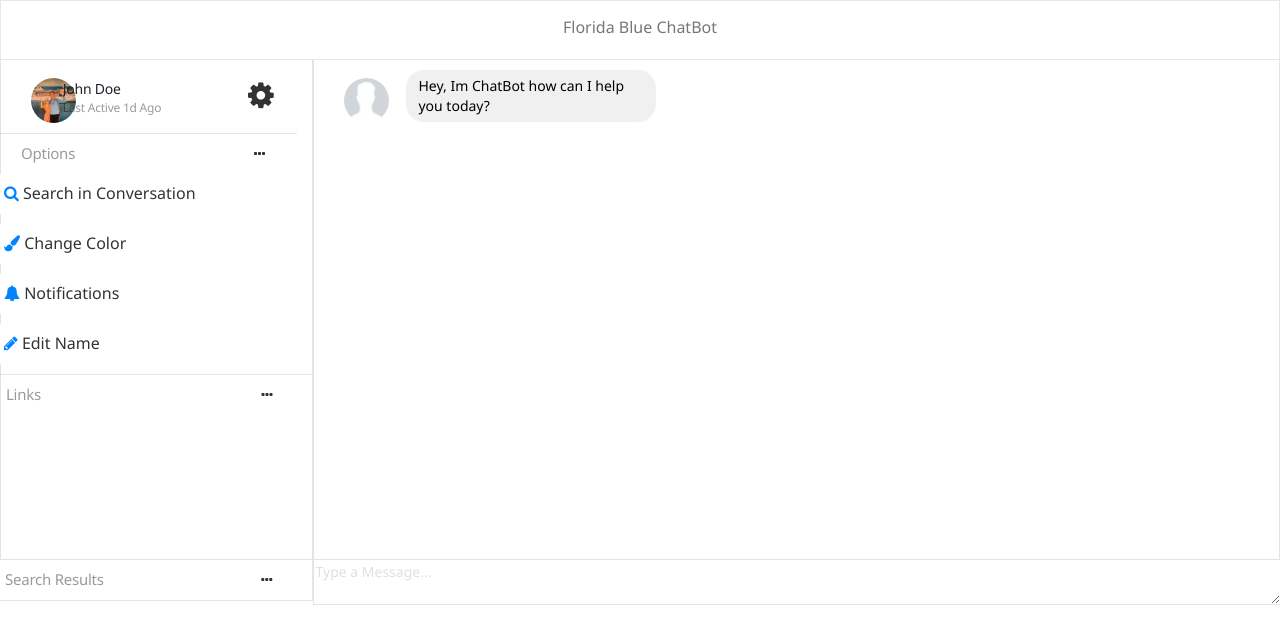
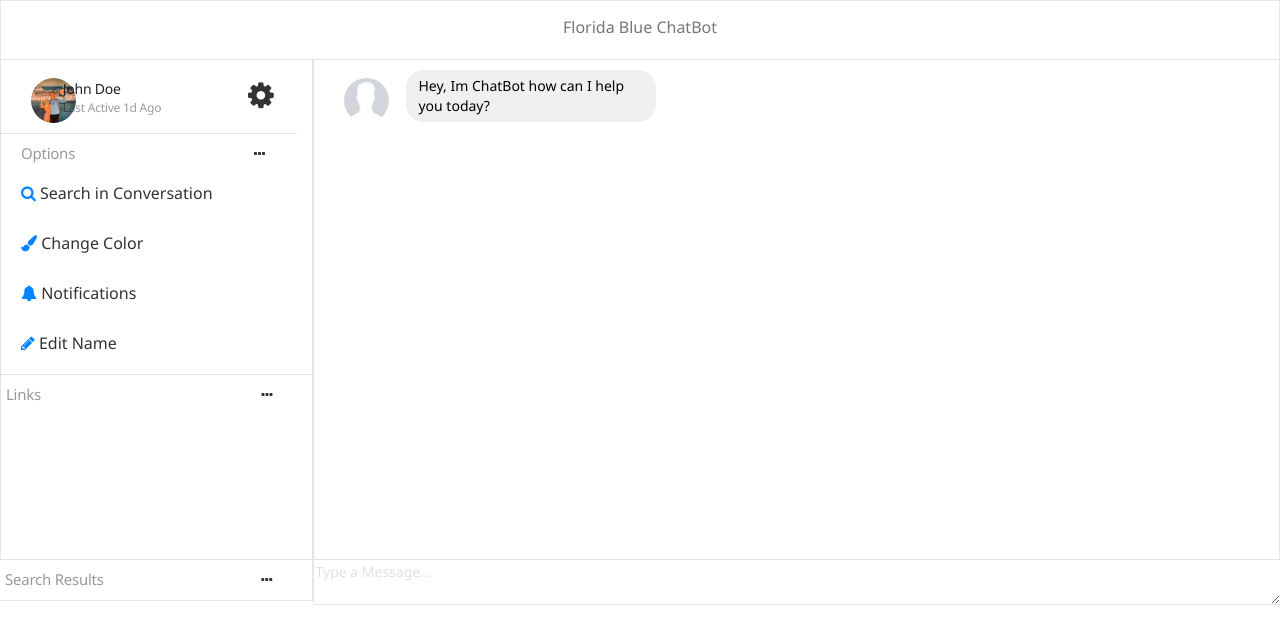
Before and after one commit to angellikgh/react-chatbot, a React (Create React App) app: page / in a window 1280 px wide. Shown: the top 644 px of the page. Built offline with nearby package versions, Linux system fonts and the light colour scheme.

Commit message:
Removed components and simplified the Options

```diff
--- a/src/App.js
+++ b/src/App.js
@@ -9,10 +9,7 @@
 import Options from "./components/Options/Options";
 import Profile from "./components/Options/Profile/Profile";
 import OptionsList from "./components/Options/OptionsList/OptionsList";
-import SearchOption from "./components/Options/OptionsList/Search/SearchOption";
-import ChangeColor from "./components/Options/OptionsList/ChangeColor/SearchOption";
-import Notifications from "./components/Options/OptionsList/Notifications/Notifications";
-import EditName from "./components/Options/OptionsList/EditName/EditName";
+import Option from './components/Options/OptionsList/Option/Option';
 import LinkContainer from "./components/Options/Links/LinkContainer";
 import SearchBar from "./components/SearchBar/SearchBar";
 import QueryResults from "./components/QueryResults/QueryResults";
@@ -88,10 +85,10 @@
                     <Options>
                         <Profile/>
                         <OptionsList name="Options">
-                           <SearchOption onClick={this.toggleSearch} />
-                           <ChangeColor/>
-                           <Notifications/>
-                           <EditName/>
+                           <Option onClick={this.toggleSearch} iconClass="fa fa-search" iconColor="#0084ff" text="Search in Conversation" />
+                           <Option iconClass="fa fa-paint-brush" iconColor="#0084ff" text="Change Color" />
+                           <Option iconClass="fa fa-bell" iconColor="#0084ff" text="Notifications" />
+                           <Option iconClass="fa fa-pencil" iconColor="#0084ff" text="Edit Name" />
                         </OptionsList>
                         <LinkContainer>
                             {/* Links or Pictures from the Conversation go here */}
--- a/src/components/Options/OptionsList/ChangeColor/SearchOption.js
+++ /dev/null
@@ -1,13 +0,0 @@
-import React, { Component } from 'react';
-import './style.css';
-
-export default class ChangeColor extends Component {
-
-    render() {
-        return (
-            <div className="row">
-                <button className="text-left"><span className="fa fa-paint-brush"/> Change Color</button>
-            </div>
-        );
-    }
-}
--- a/src/components/Options/OptionsList/ChangeColor/style.css
+++ /dev/null
@@ -1,14 +0,0 @@
-.fa-paint-brush {
-    color: #0084ff;
-}
-
-button {
-    width:85%;
-    background-color: #FFFFFF;
-    margin-top:10px;
-    font-size:16px;
-    border:none;
-    padding-left:15px;
-    height:40px;
-    margin-left:18px;
-}
--- a/src/components/Options/OptionsList/EditName/EditName.js
+++ /dev/null
@@ -1,13 +0,0 @@
-import React, { Component } from 'react';
-import './style.css';
-
-export default class EditName extends Component {
-
-    render() {
-        return (
-            <div className="row">
-                <button className="text-left"><span className="fa fa-pencil"/> Edit Name</button>
-            </div>
-        );
-    }
-}
--- a/src/components/Options/OptionsList/EditName/style.css
+++ /dev/null
@@ -1,14 +0,0 @@
-.fa-pencil {
-    color: #0084ff;
-}
-
-button {
-    width:85%;
-    background-color: #FFFFFF;
-    margin-top:10px;
-    font-size:16px;
-    border:none;
-    padding-left:15px;
-    height:40px;
-    margin-left:18px;
-}
--- a/src/components/Options/OptionsList/Notifications/Notifications.js
+++ /dev/null
@@ -1,13 +0,0 @@
-import React, { Component } from 'react';
-import './style.css';
-
-export default class Notifications extends Component {
-
-    render() {
-        return (
-            <div className="row">
-                <button className="text-left"><span className="fa fa-bell"/> Notifications</button>
-            </div>
-        );
-    }
-}
--- a/src/components/Options/OptionsList/Notifications/style.css
+++ /dev/null
@@ -1,14 +0,0 @@
-.fa-bell {
-    color: #0084ff;
-}
-
-button {
-    width:85%;
-    background-color: #FFFFFF;
-    margin-top:10px;
-    font-size:16px;
-    border:none;
-    padding-left:15px;
-    height:40px;
-    margin-left:18px;
-}
--- /dev/null
+++ b/src/components/Options/OptionsList/Option/Option.js
@@ -0,0 +1,13 @@
+import React, { Component } from 'react';
+import './style.css';
+
+export default class Option extends Component {
+
+    render() {
+        return (
+            <div className="row">
+                <button className="text-left" onClick={this.props.onClick}><span className={this.props.iconClass} style={{color: this.props.iconColor}}/> {this.props.text}</button>
+            </div>
+        );
+    }
+}
--- a/src/components/Options/OptionsList/Search/style.css
+++ b/src/components/Options/OptionsList/Option/style.css
@@ -10,5 +10,5 @@
     border:none;
     padding-left:15px;
     height:40px;
-    margin-left:18px;
+    margin-left:35px;
 }
--- a/src/components/Options/OptionsList/Search/SearchOption.js
+++ /dev/null
@@ -1,13 +0,0 @@
-import React, { Component } from 'react';
-import './style.css';
-
-export default class SearchOption extends Component {
-
-    render() {
-        return (
-            <div className="row">
-                <button className="text-left" onClick={this.props.onClick}><span className="fa fa-search" style={{color:'#0084ff'}}/> Search in Conversation</button>
-            </div>
-        );
-    }
-}
```
Also changed, not shown: server.js (+9 -1 lines).
